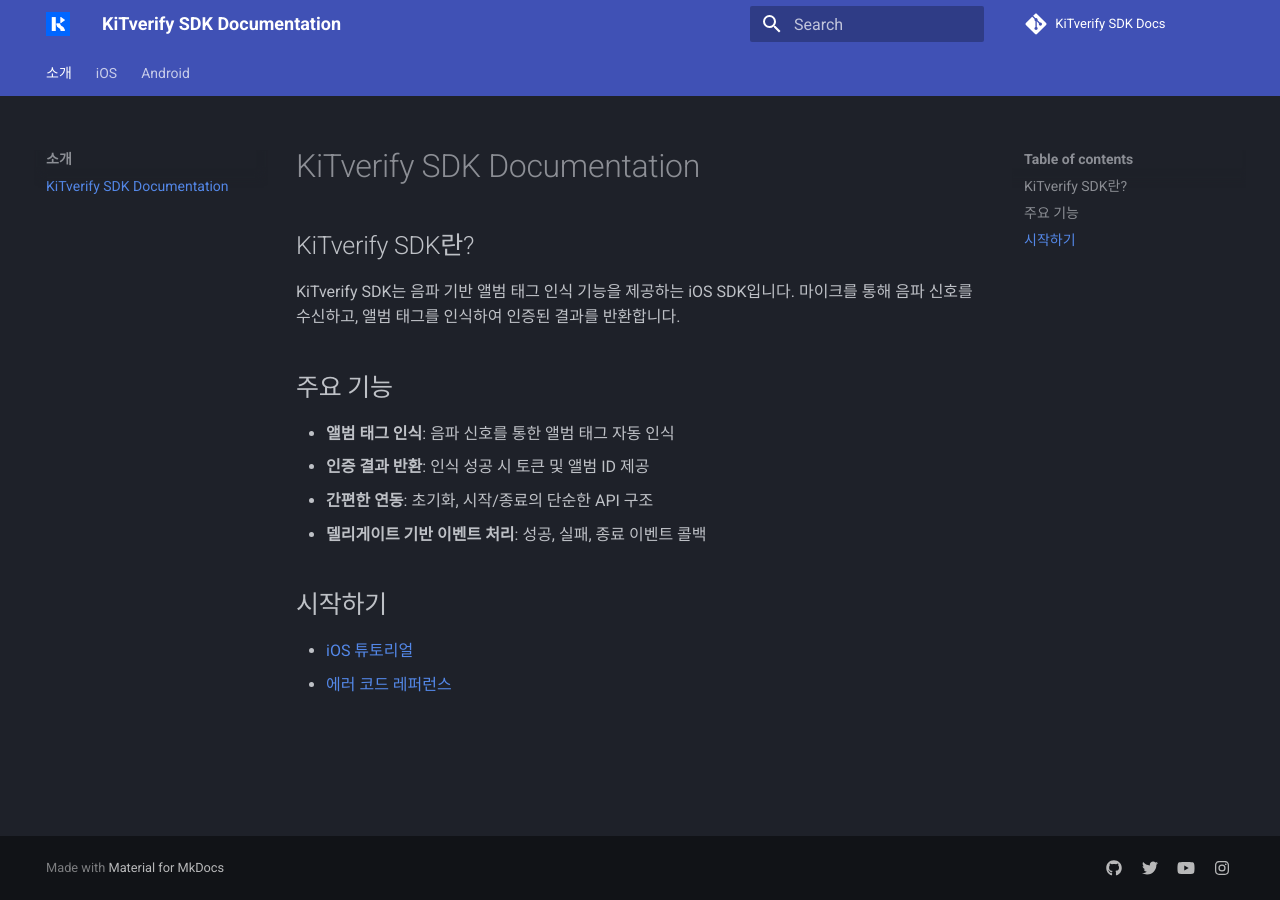
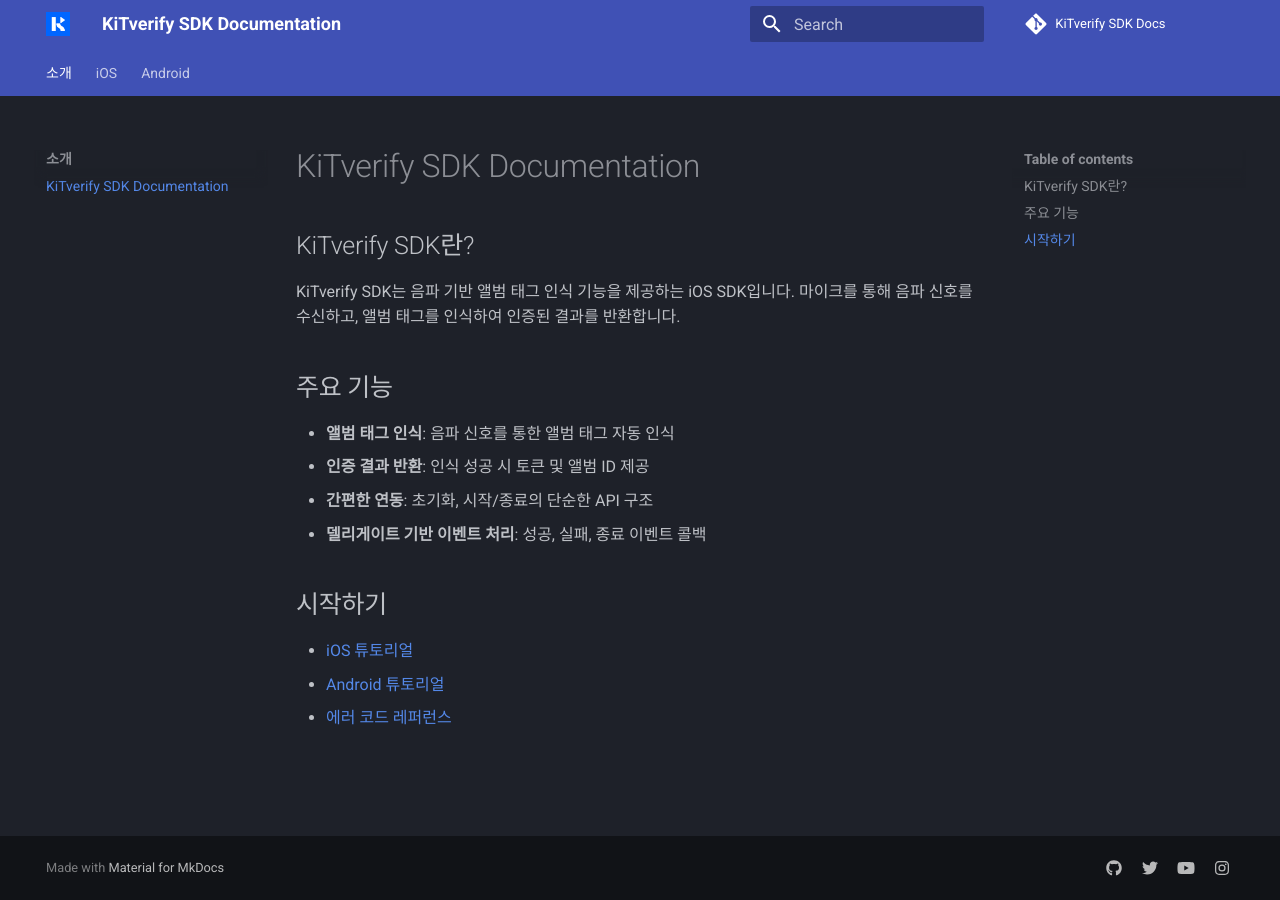
Before and after one commit to kitbetter-web/kit-verify-sdk-docs, an MkDocs documentation site: the page built from docs/index.md, in a window 1280 px wide. Built offline with MkDocs 1.6.1 and Material for MkDocs 9.7.7, drawn with Linux system fonts in a browser that asks for light colours; comment, search, counter and statistics services are not loaded.

Commit message:
홈 화면에 Android 문서 진입점 추가

```diff
--- a/docs/index.md
+++ b/docs/index.md
@@ -15,4 +15,5 @@
 ## 시작하기
 
 - [iOS 튜토리얼](iOS/tutorial.md)
+- [Android 튜토리얼](Android/tutorial.md)
 - [에러 코드 레퍼런스](iOS/error-code.md)
```
